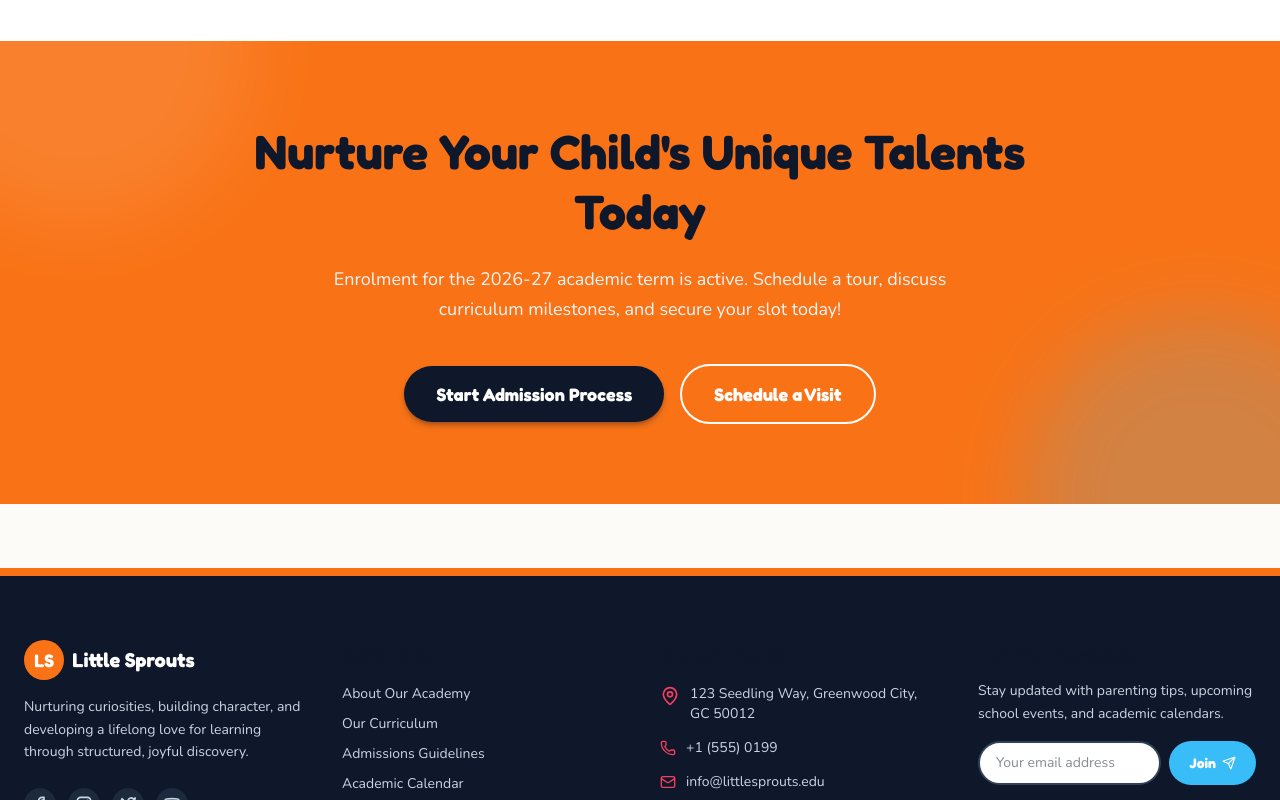
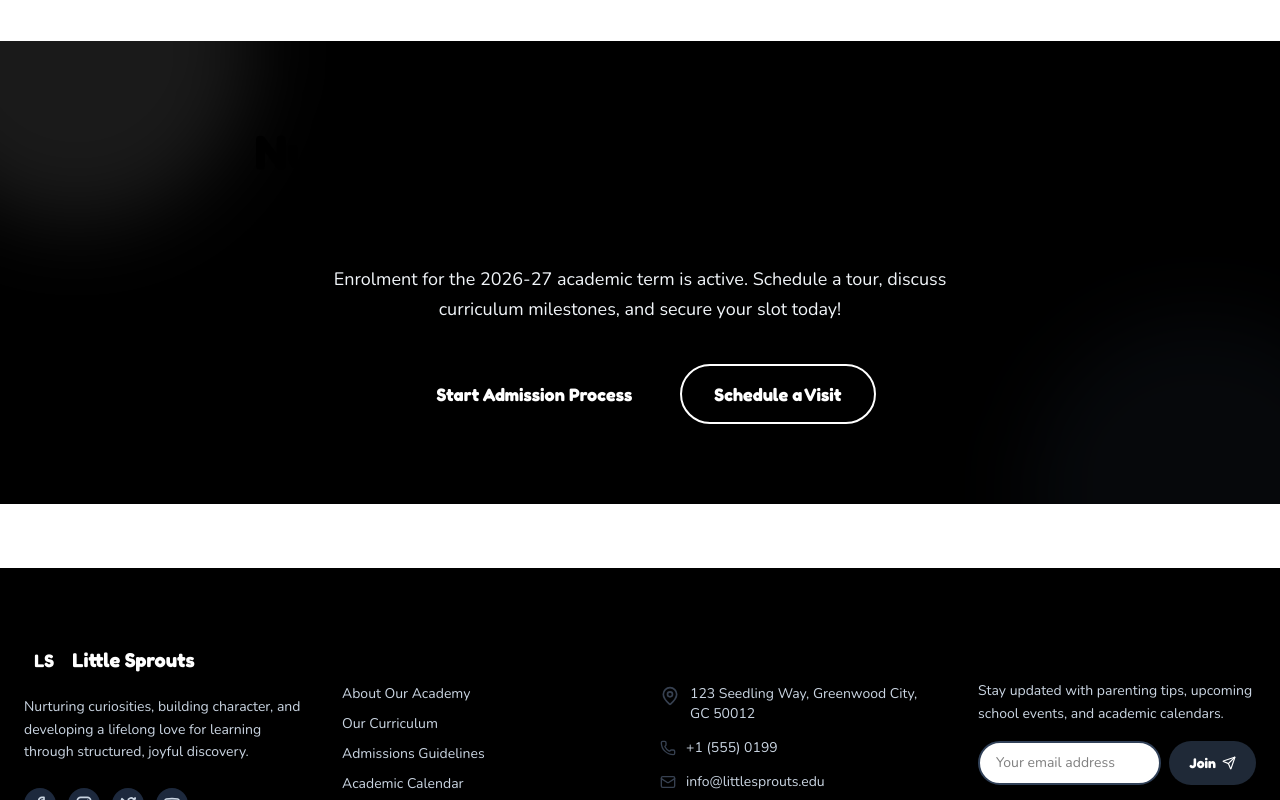
Before and after one commit to Shohilc/school, a React (Vite) app: page / in a window 1280 px wide. Shown: the part 6260-7060 px from the top of the page. Built offline with nearby package versions, Linux system fonts and the light colour scheme.

Commit message:
design: transition theme to monochromatic black & white color palette

```diff
--- a/src/components/home/ProgramsPreview.jsx
+++ b/src/components/home/ProgramsPreview.jsx
@@ -52,10 +52,10 @@ const PROGRAMS = [
     age: "4.5 - 5.5 Years",
     time: "08:30 AM - 12:30 PM",
     desc: "Reading books, elementary math concepts, basic science lab trials, and preparation for primary grade schools.",
-    color: "green",
-    bgColor: "bg-emerald-50",
-    borderColor: "border-emerald-500/10",
-    badgeVariant: "green",
+    color: "gray",
+    bgColor: "bg-cream-dark/50",
+    borderColor: "border-navy/10",
+    badgeVariant: "gray",
     icons: ["🔬", "🔢", "📖"],
     highlights: ["Mini science lab", "Number logic concepts", "Self reading books"]
   }
--- a/src/components/home/WhyChooseUs.jsx
+++ b/src/components/home/WhyChooseUs.jsx
@@ -31,7 +31,7 @@ const FEATURES = [
     title: "Small Class Sizes",
     description: "Low student-to-mentor ratios ensuring individualized care and feedback portfolios.",
     icon: Users,
-    color: "text-emerald-500 bg-emerald-100"
+    color: "text-navy-light bg-cream-dark"
   }
 ];
 
--- a/src/components/ui/Badge.jsx
+++ b/src/components/ui/Badge.jsx
@@ -11,7 +11,7 @@ export default function Badge({
     primary: "bg-primary-light text-primary-dark",
     secondary: "bg-secondary-light text-secondary-dark",
     pink: "bg-accent-pink-light text-accent-pink-dark",
-    green: "bg-emerald-100 text-emerald-700",
+    green: "bg-zinc-100 text-zinc-800",
     navy: "bg-navy text-cream",
     gray: "bg-slate-100 text-slate-600"
   };
--- a/src/index.css
+++ b/src/index.css
@@ -2,24 +2,24 @@
 @import "tailwindcss";
 
 @theme {
-  --color-primary: #F97316;
-  --color-primary-light: #FFedd5;
-  --color-primary-dark: #ea580c;
+  --color-primary: #000000;
+  --color-primary-light: #f3f4f6;
+  --color-primary-dark: #1f2937;
 
-  --color-secondary: #38BDF8;
-  --color-secondary-light: #e0f2fe;
-  --color-secondary-dark: #0ea5e9;
+  --color-secondary: #1f2937;
+  --color-secondary-light: #e5e7eb;
+  --color-secondary-dark: #111827;
 
-  --color-accent-pink: #F43F5E;
-  --color-accent-pink-light: #ffe4e6;
-  --color-accent-pink-dark: #e11d48;
+  --color-accent-pink: #374151;
+  --color-accent-pink-light: #f9fafb;
+  --color-accent-pink-dark: #111827;
 
-  --color-navy: #0F172A;
-  --color-navy-light: #1E293B;
-  --color-navy-muted: #64748B;
+  --color-navy: #000000;
+  --color-navy-light: #1f2937;
+  --color-navy-muted: #6b7280;
 
-  --color-cream: #FDFBF7;
-  --color-cream-dark: #F5EFEB;
+  --color-cream: #ffffff;
+  --color-cream-dark: #f3f4f6;
 
   --font-fredoka: "Fredoka", sans-serif;
   --font-nunito: "Nunito", sans-serif;
@@ -114,7 +114,7 @@ html {
   transition: all 0.3s cubic-bezier(0.4, 0, 0.2, 1);
 }
 .card-hover-shadow:hover {
-  box-shadow: 0 20px 25px -5px rgba(249, 115, 22, 0.1), 0 10px 10px -5px rgba(249, 115, 22, 0.04);
+  box-shadow: 0 20px 25px -5px rgba(0, 0, 0, 0.08), 0 10px 10px -5px rgba(0, 0, 0, 0.04);
   transform: translateY(-4px);
 }
 
@@ -124,7 +124,7 @@ html {
   backdrop-filter: blur(16px) saturate(180%);
   -webkit-backdrop-filter: blur(16px) saturate(180%);
   border: 1px solid rgba(255, 255, 255, 0.35);
-  box-shadow: 0 10px 25px -5px rgba(249, 115, 22, 0.08), 0 8px 10px -6px rgba(249, 115, 22, 0.08);
+  box-shadow: 0 10px 25px -5px rgba(0, 0, 0, 0.05), 0 8px 10px -6px rgba(0, 0, 0, 0.05);
 }
 
 @utility glass-dark {
```
